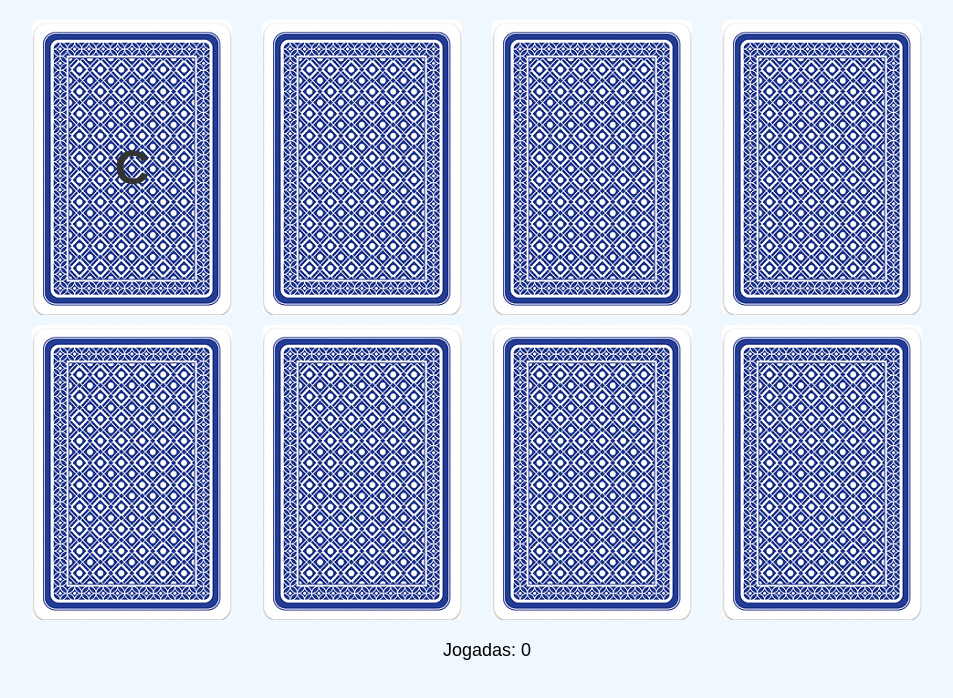
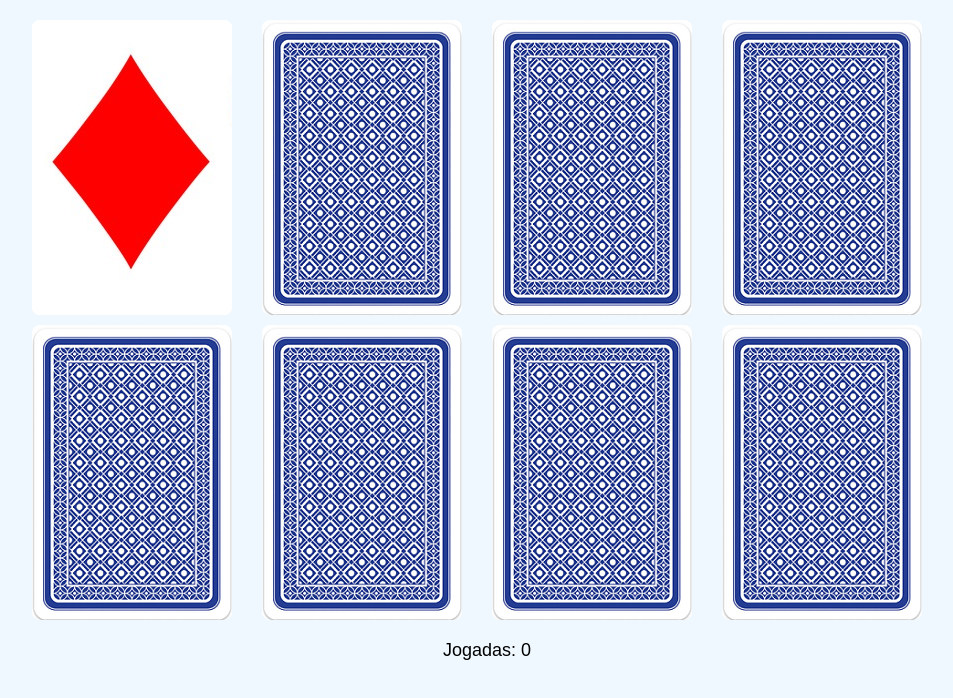
Before and after one commit to FBruno136/Memory-Game, a plain HTML site: page index.html in a window 1280 px wide. Both pictures are taken after a click on the element 285 px from the left and 167 px from the top of the page. Shown: the whole page, without its empty margins (153-1106 px from the left). Drawn offline with Linux system fonts and the light colour scheme.

Commit message:
modificado a logica para que as imagens fossem carregadas corretamente e não fosse possivel virar todas as cartas ate finalizar a checagem dos pares

```diff
--- a/css/card.css
+++ b/css/card.css
@@ -28,8 +28,6 @@
     transform: scale(1.05);
     transition: transform 0.2s, box-shadow 0.2s;
 }
-
-
 
 .card-front {
     transform: rotateY(180deg);
@@ -65,9 +63,9 @@
 }
 
 .card.flipped .card-back {
-    background-image: url('../images/fundo.png');
     transition: transform 0.3s;
     z-index: 2;
+    backface-visibility: hidden;
 }
 
 .card.flipped .card-front {
@@ -77,6 +75,5 @@
 }
 
 .card.flipped {
-
     transform: rotateY(180deg);
   }
--- a/src/flipCard.js
+++ b/src/flipCard.js
@@ -1,6 +1,8 @@
 import { cards } from './game.js';
+
 // Função para virar a carta
 export function flipCard(card) {
+
     // Verifica se a carta já está virada
     if (card.classList.contains("flipped")) return;
 
@@ -10,21 +12,20 @@ export function flipCard(card) {
     // Seleciona os elementos da frente e de trás da carta
     const front = card.querySelector(".card-front");
     const back = card.querySelector(".card-back");
-    const cardImage = back.querySelector(".card-image");
     const cardValue = card.dataset.value;
-    const matchedCard = cards.find(c => c.value === cardValue);
 
+    const matchedCard = cards.find(c => {
+      return c.value.toLowerCase() === cardValue.trim().toLowerCase();
+    });
     // Exibe a imagem da carta caso ela exista e esteja carregada
-    if (cardImage && cardImage.complete && cardImage.style.display !== "none") {
-      cardImage.style.display = "block"; // Mostra a imagem
-      back.style.backgroundImage = `url("${matchedCard.img}")`; // Define a imagem correspondente
-      front.textContent = ""; // Remove qualquer texto da frente
+    if (matchedCard) {
+      back.style.backgroundImage = `url("${matchedCard.img}")`;
+      front.textContent = "";
+      console.log(`Imagem aplicada: ${matchedCard.img}`);
     } else {
-      front.textContent = card.dataset.value; // Mostra o valor textual da carta
-      back.textContent = card.dataset.value; // Mostra o valor textual da carta
-      console.error(`Carta com valor ${cardValue} não encontrada no array cards.`);
-    }
+      console.error(`Erro: Carta com valor ${cardValue} não encontrada no array.`);
   }
+}
 
   // Função para desvirar a carta
 export function unflipCard(card) {
--- a/src/game.js
+++ b/src/game.js
@@ -14,11 +14,12 @@ export const cards = [
   { value: "D", img: "images/paus.png" },
 ];
 
-
+//Variáveis para controlar o estado do jogo
 let firstCard = null;
 let secondCard = null;
 let moves = 0;
 let matchedPairs = 0;
+let isChecking = false; // Bloqueio para evitar cliques enquanto verifica
 
 const gameContainer = document.getElementById('game-container');
 const movesDisplay = document.getElementById('moves');
@@ -34,8 +35,8 @@ export function startGame() {
 }
 
 function handleCardFlip(card) {
-  // Evita selecionar a mesma carta duas vezes
-  if (card === firstCard || card.classList.contains("flipped")) return;
+  // Previne virar mais cartas enquanto verifica um par
+  if (isChecking || card === firstCard || card.classList.contains("flipped")) return;
 
   // Vira a carta
   flipCard(card);
@@ -47,6 +48,9 @@ function handleCardFlip(card) {
   }
 
   secondCard = card;
+
+  // Bloqueia novas ações enquanto verifica o par
+  isChecking = true;
 
   // Incrementa as jogadas
   moves++;
@@ -65,12 +69,14 @@ function checkMatch() {
     if (matchedPairs === cards.length / 2) {
       showCongratulations();
     }
+    isChecking = false; // Libera para virar outras cartas
   } else {
     // Vira as cartas de volta após 1 segundo
     setTimeout(() => {
       unflipCard(firstCard);
       unflipCard(secondCard);
       resetCards();
+      isChecking = false; // Libera para virar outras cartas
     }, 1000);
   }
 }
@@ -80,11 +86,11 @@ function resetCards() {
   secondCard = null;
 }
 
-
 function resetGameState() {
   gameContainer.innerHTML = '';
   moves = 0;
   matchedPairs = 0;
+  isChecking = false; // Reseta o bloqueio
   movesDisplay.textContent = `Jogadas: ${moves}`;
   congratulations.style.display = 'none';
 }
--- a/src/preload.js
+++ b/src/preload.js
@@ -13,5 +13,5 @@ function preloadImages(imagePaths) {
   });
 }
 
-const requiredImages = ['images/fundo.png']; // Adicione outras imagens conforme necessário
+const requiredImages = ['images/fundo.png', 'images/copas.png', 'images/espada.png', 'images/ouro.png', 'images/paus.png']; // Adicione outras imagens conforme necessário
 window.addEventListener('load', () => preloadImages(requiredImages));
```
